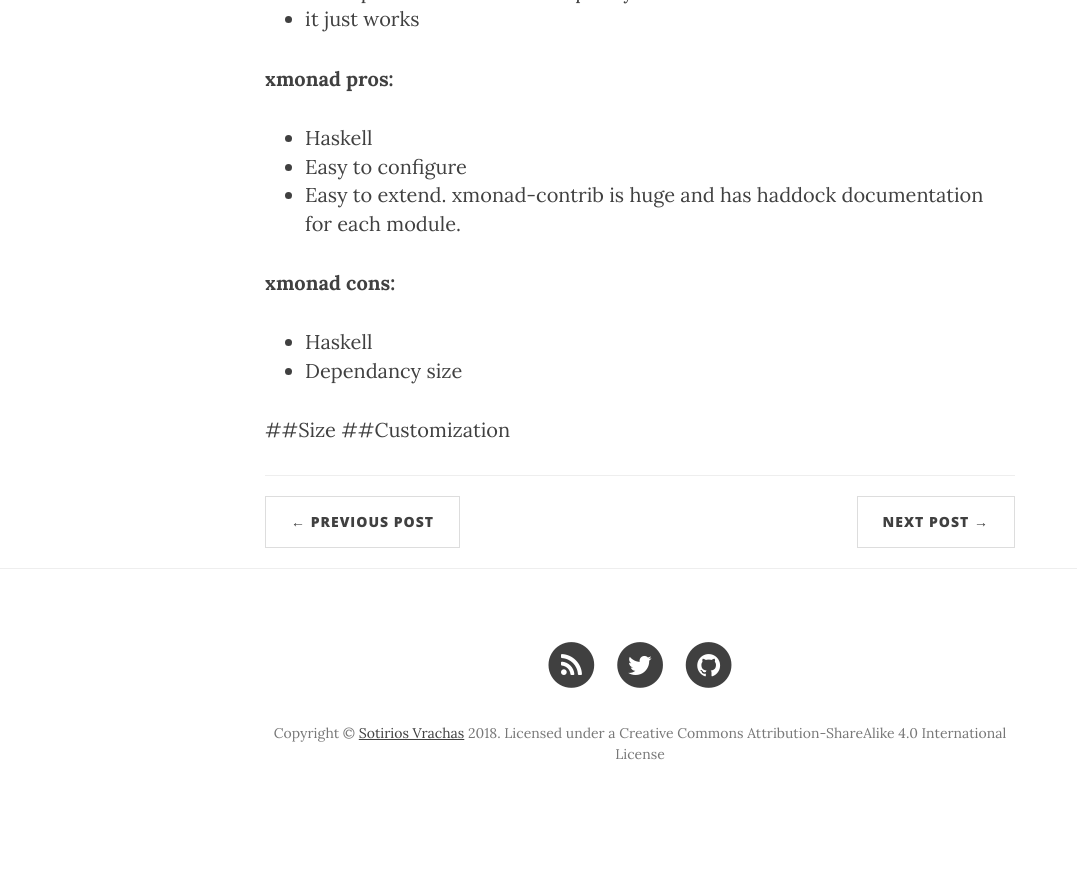
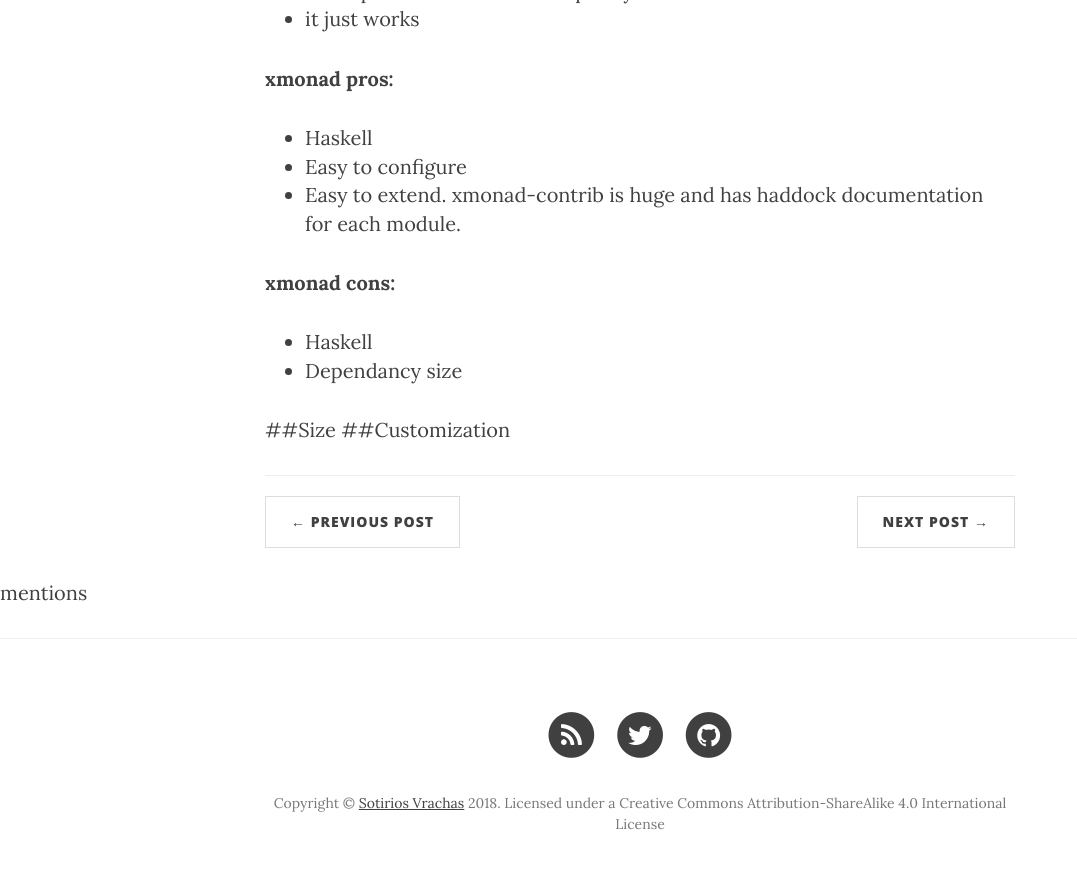
Before and after one commit to SotiriosVrachas/sotiriosvrachas.github.io, a Jekyll site: the page built from _posts/2013-12-31-xmonad-vs-dwm.md, in a window 1280 px wide and 900 px high, scrolled down 807 px. Shown: the top 869 px of the window, without its empty margins (0-1077 px from the left). Built offline with Jekyll 4.4.1, drawn with Linux system fonts in a browser that asks for light colours; nearby versions of some CDN libraries; comment, search, counter and statistics services are not loaded; before the commit the page ends 1637 px from its top, so only the background shows below that.

Commit message:
Update post.html

```diff
--- a/_layouts/post.html
+++ b/_layouts/post.html
@@ -51,5 +51,6 @@
         </div>
     </div>
 </article>
-
+<p><span data-webmention-count data-url="{{ page.url }}"></span> mentions</p>
+<script type="text/javascript" src="https://webmention.io/js/mentions.js"></script>
 <hr>
```
